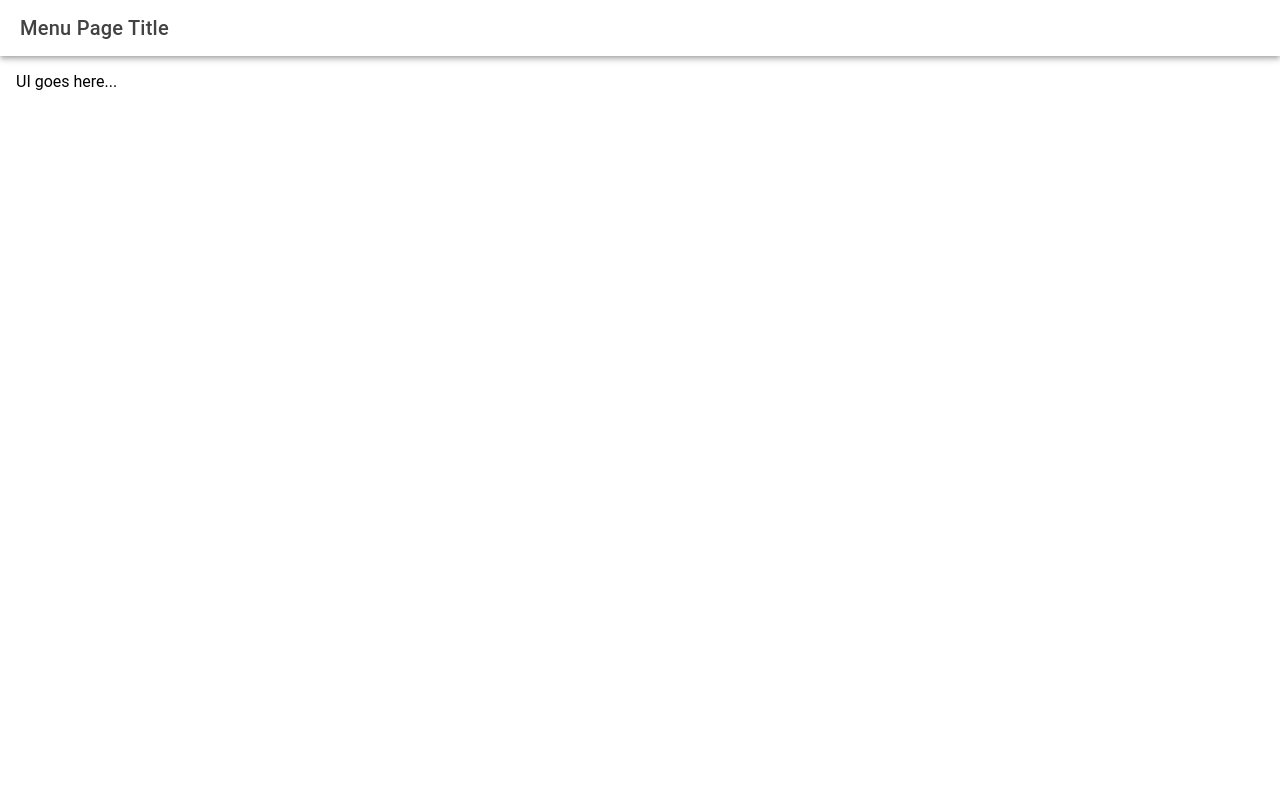
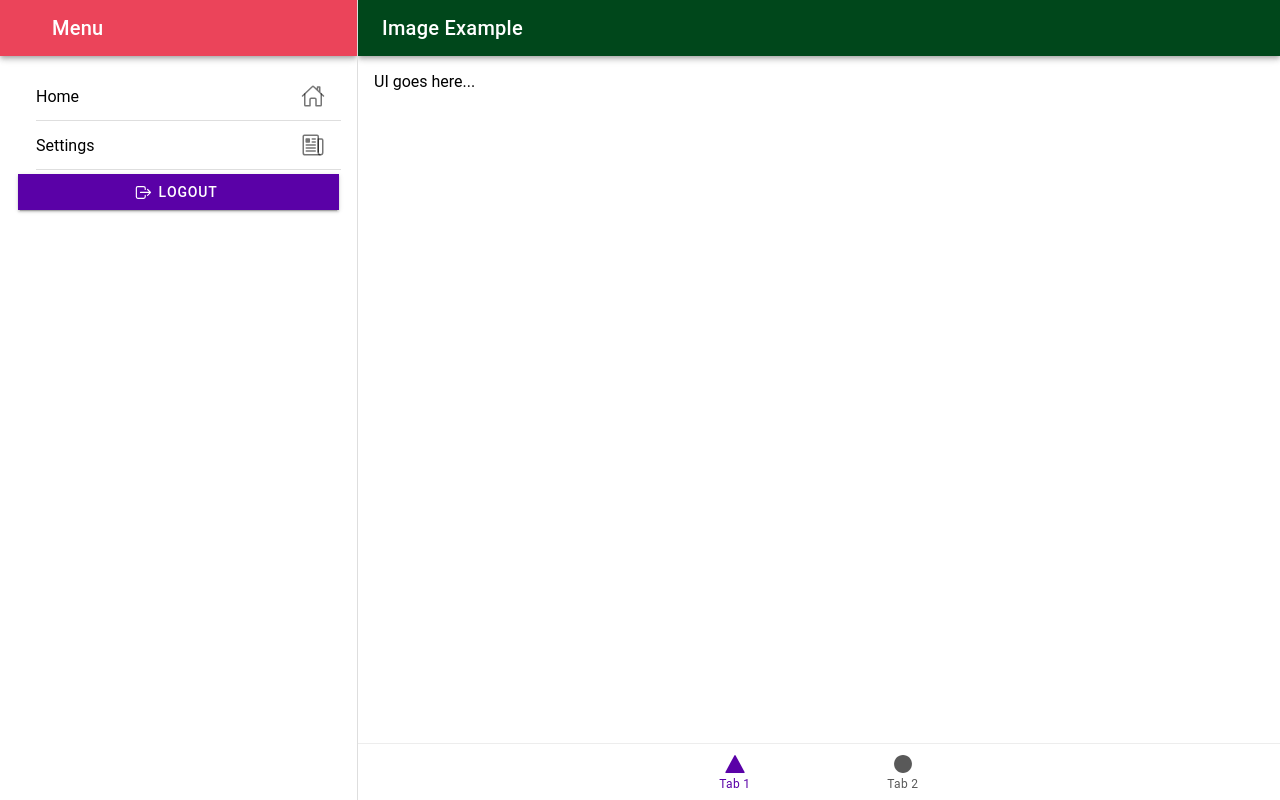
Before and after one commit to hobaDevHome/ionictutorial, a React (Vite) app: page /app/settings/tab1 in a window 1280 px wide. Built offline with nearby package versions, Linux system fonts and the light colour scheme.

Commit message:
side menu and tabs

```diff
--- /dev/null
+++ b/src/pages/List.css
@@ -0,0 +1,13 @@
+ion-item:hover {
+  --background: #5cffa8;
+  --color: var(--ion-color-dark);
+}
+
+ion-item {
+  --padding-start: 20px;
+}
+
+ion-item::part(detail-icon) {
+  color: #ff00ff;
+  opacity: 1;
+}
--- /dev/null
+++ b/src/pages/List.tsx
@@ -0,0 +1,29 @@
+import {
+  IonButtons,
+  IonContent,
+  IonHeader,
+  IonMenuButton,
+  IonPage,
+  IonTitle,
+  IonToolbar,
+} from "@ionic/react";
+import React from "react";
+import "./List.css";
+
+const List: React.FC = () => {
+  return (
+    <IonPage>
+      <IonHeader>
+        <IonToolbar>
+          <IonButtons slot="start">
+            <IonMenuButton />
+          </IonButtons>
+          <IonTitle>List</IonTitle>
+        </IonToolbar>
+      </IonHeader>
+      <IonContent className="ion-padding">UI goes here...</IonContent>
+    </IonPage>
+  );
+};
+
+export default List;
--- a/src/pages/Login.tsx
+++ b/src/pages/Login.tsx
@@ -22,7 +22,6 @@ import loginImage from "../assets/WatchingYouEmoji.jpg";
 import logo from "../assets/logo.png";
 import Intro from "../components/Intro";
 import { Preferences } from "@capacitor/preferences";
-// import { Preferences } from '@capacitor/preferences';
 
 const INTRO_KEY = "intro-seen";
 
@@ -80,7 +79,11 @@ const Login: React.FC = () => {
                 <IonTitle className="ion-text-center">
                   Login to your account
                 </IonTitle>
-                <img src={loginImage} alt="login  image" />
+                <img
+                  src={loginImage}
+                  alt="login  image"
+                  style={{ display: "block" }}
+                />
               </div>
             </IonCol>
           </IonRow>
--- a/src/pages/Menu.tsx
+++ b/src/pages/Menu.tsx
@@ -1,21 +1,66 @@
 import {
+  IonButton,
   IonContent,
   IonHeader,
+  IonIcon,
+  IonItem,
+  IonMenu,
+  IonMenuToggle,
   IonPage,
+  IonRouterOutlet,
+  IonSplitPane,
   IonTitle,
   IonToolbar,
 } from "@ionic/react";
 import React from "react";
+import { Redirect, Route } from "react-router";
+import List from "./List";
+import Settings from "./Settings";
+import { homeOutline, logOutOutline, newspaperOutline } from "ionicons/icons";
 
 const Menu: React.FC = () => {
+  const paths = [
+    { name: "Home", url: "/app/list", icon: homeOutline },
+    { name: "Settings", url: "/app/settings", icon: newspaperOutline },
+  ];
   return (
     <IonPage>
-      <IonHeader>
-        <IonToolbar>
-          <IonTitle>Menu Page Title</IonTitle>
-        </IonToolbar>
-      </IonHeader>
-      <IonContent className="ion-padding">UI goes here...</IonContent>
+      <IonSplitPane contentId="main">
+        <IonMenu contentId="main">
+          <IonHeader>
+            <IonToolbar className="ion-padding-start" color={"danger"}>
+              <IonTitle>Menu</IonTitle>
+            </IonToolbar>
+          </IonHeader>
+          <IonContent className="ion-padding">
+            {paths.map((item, index) => (
+              <IonMenuToggle key={index} autoHide={false}>
+                <IonItem
+                  detail={false}
+                  routerLink={item.url}
+                  routerDirection="none"
+                >
+                  <IonIcon slot="end" icon={item.icon} />
+                  {item.name}
+                </IonItem>
+              </IonMenuToggle>
+            ))}
+            <IonMenuToggle autoHide={false}>
+              <IonButton expand="full" routerLink="/" routerDirection="root">
+                <IonIcon slot="start" icon={logOutOutline} />
+                Logout
+              </IonButton>
+            </IonMenuToggle>
+          </IonContent>
+        </IonMenu>
+        <IonRouterOutlet id="main">
+          <Route exact path="/app/list" component={List} />
+          <Route path="/app/settings" component={Settings} />
+          <Route exact path="/app">
+            <Redirect to="/app/list" />
+          </Route>
+        </IonRouterOutlet>
+      </IonSplitPane>
     </IonPage>
   );
 };
--- a/src/pages/Register.tsx
+++ b/src/pages/Register.tsx
@@ -45,7 +45,11 @@ const Register: React.FC = () => {
             <IonCol size="12" sizeMd="8" sizeLg="6" sizeXl="4">
               <IonTitle className="ion-text-center">Create account</IonTitle>
               <div className="ion-text-center">
-                <img src={loginImage} alt="login  image" />
+                <img
+                  src={loginImage}
+                  alt="login  image"
+                  style={{ display: "block" }}
+                />
               </div>
             </IonCol>
           </IonRow>
--- /dev/null
+++ b/src/pages/Settings.tsx
@@ -0,0 +1,49 @@
+import {
+  IonButtons,
+  IonContent,
+  IonHeader,
+  IonIcon,
+  IonLabel,
+  IonMenuButton,
+  IonPage,
+  IonRouterOutlet,
+  IonTab,
+  IonTabBar,
+  IonTabButton,
+  IonTabs,
+  IonTitle,
+  IonToolbar,
+} from "@ionic/react";
+import React from "react";
+import { Redirect, Route } from "react-router";
+import Tab1 from "./Tab1";
+import Tab2 from "./Tab2";
+import { ellipse, triangle } from "ionicons/icons";
+
+const Settings: React.FC = () => {
+  return (
+    <IonTabs>
+      <IonTabBar slot="bottom">
+        <IonTabButton tab="tab1" href="/app/settings/tab1">
+          <IonIcon icon={triangle} />
+          <IonLabel>Tab 1</IonLabel>
+        </IonTabButton>
+        <IonTabButton tab="tab2" href="/app/settings/tab2">
+          <IonIcon icon={ellipse} />
+          <IonLabel>Tab 2</IonLabel>
+        </IonTabButton>
+      </IonTabBar>
+
+      <IonRouterOutlet>
+        <Route path="/app/settings/tab1" component={Tab1} />
+        <Route path="/app/settings/tab2" component={Tab2} />
+
+        <Route exact path="/app/settings">
+          <Redirect to="/app/settings/tab1" />
+        </Route>
+      </IonRouterOutlet>
+    </IonTabs>
+  );
+};
+
+export default Settings;
--- /dev/null
+++ b/src/pages/Tab1.tsx
@@ -0,0 +1,28 @@
+import {
+  IonButtons,
+  IonContent,
+  IonHeader,
+  IonMenuButton,
+  IonPage,
+  IonTitle,
+  IonToolbar,
+} from "@ionic/react";
+import React from "react";
+
+const Tab1: React.FC = () => {
+  return (
+    <IonPage>
+      <IonHeader>
+        <IonToolbar color={"success"}>
+          <IonButtons slot="start">
+            <IonMenuButton />
+          </IonButtons>
+          <IonTitle>Image Example</IonTitle>
+        </IonToolbar>
+      </IonHeader>
+      <IonContent className="ion-padding">UI goes here...</IonContent>
+    </IonPage>
+  );
+};
+
+export default Tab1;
--- /dev/null
+++ b/src/pages/Tab2.tsx
@@ -0,0 +1,28 @@
+import {
+  IonButtons,
+  IonContent,
+  IonHeader,
+  IonMenuButton,
+  IonPage,
+  IonTitle,
+  IonToolbar,
+} from "@ionic/react";
+import React from "react";
+
+const Tab2: React.FC = () => {
+  return (
+    <IonPage>
+      <IonHeader>
+        <IonToolbar color={"success"}>
+          <IonButtons slot="start">
+            <IonMenuButton />
+          </IonButtons>
+          <IonTitle>Tab 2</IonTitle>
+        </IonToolbar>
+      </IonHeader>
+      <IonContent className="ion-padding">UI goes here...</IonContent>
+    </IonPage>
+  );
+};
+
+export default Tab2;
```
